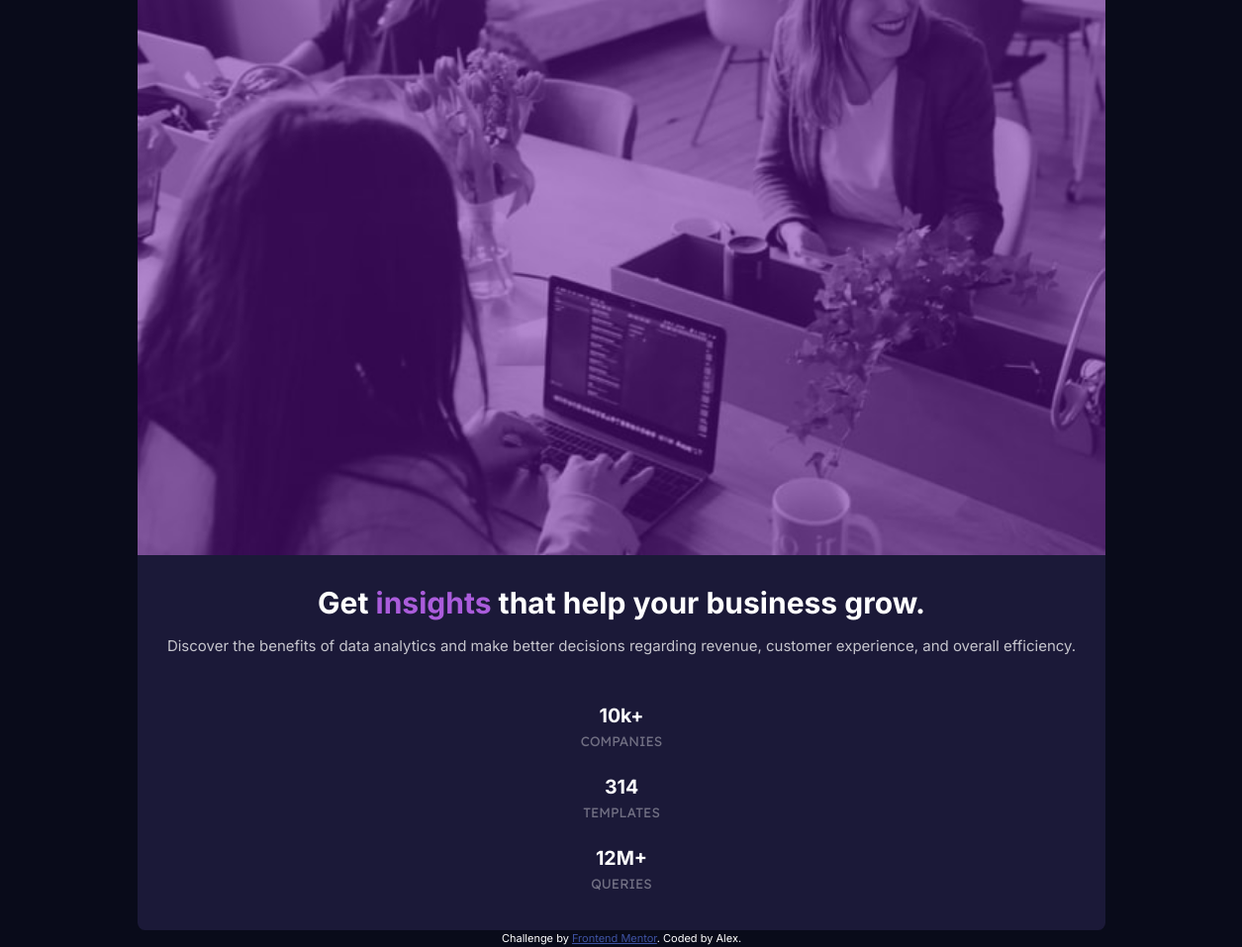
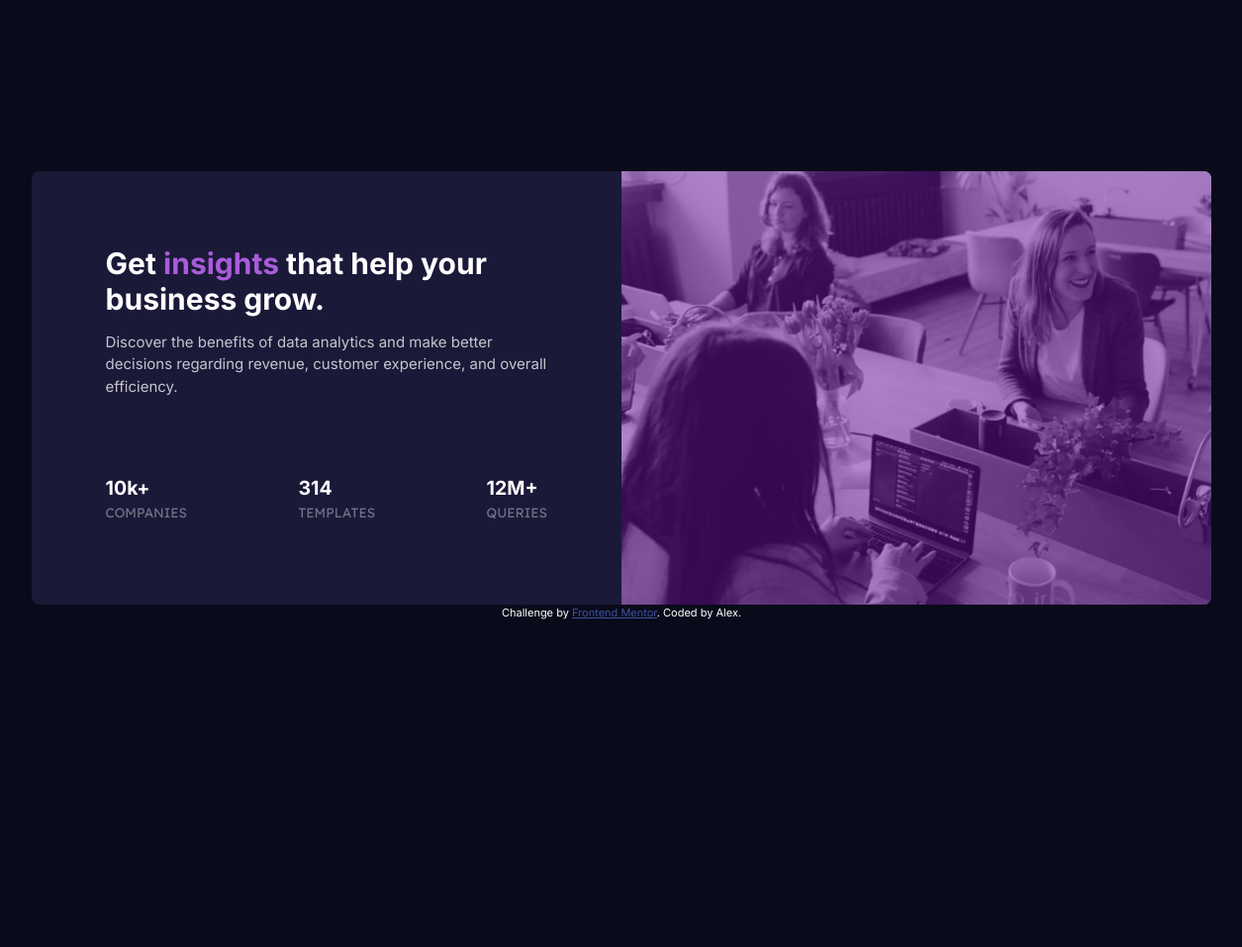
Before and after one commit to Fishlex0/stats-preview-card-component-main, a plain HTML site: page index.html in a window 1536 px wide. Shown: the whole page at 99% size, without its empty margins (140-1395 px from the left). After the commit the page ends 800 px from the top, so only its background shows below. Drawn offline with Linux system fonts and the light colour scheme.

Commit message:
Display desktop and mobile image

```diff
--- a/index.html
+++ b/index.html
@@ -62,7 +62,8 @@
       </div>
 
       <div class="card-image">
-        <img src="images/image-header-mobile.jpg" alt="People working" />
+        <img src="images/image-header-mobile.jpg" class="mobile" alt="People working" />
+        <img src="images/image-header-mobile.jpg" class="desktop" alt="People working" />
       </div>
 
     </div>
--- a/style.css
+++ b/style.css
@@ -64,18 +64,20 @@ img {
     " title "
     " description "
     " stats ";
+}
 
+.card-image { grid-area: image; }
+.card-title { grid-area: title; }
+.card-description { grid-area: description; }
+.stats { grid-area: stats; }
+
+.card {
   border-radius: .5rem;
   overflow: hidden;
 
   background-color: var(--desaturated-blue);
   text-align: center;
 }
-
-.card-image { grid-area: image; }
-.card-title { grid-area: title; }
-.card-description { grid-area: description; }
-.stats { grid-area: stats; }
 
 .card-image{
   position: relative;
@@ -95,6 +97,7 @@ img {
 .card-title {
   line-height: 1.2;
   color: var(--white);
+  font-size: clamp(2 rem, 3rem, 2rem);
 }
 
 .card-content {
@@ -124,3 +127,59 @@ img {
   font-family: var(--luxend);
   text-transform: uppercase;
 }
+
+.desktop {
+  display: none;
+}
+
+@media (min-width: 1440px) {
+  .card {
+    display: grid;
+    grid-template-columns: 1fr 1fr;
+    grid-template-areas:
+      " content image "
+  }
+
+  .card {
+    text-align: left;
+    max-width: 80%;
+    margin: 0 auto;
+  }
+
+  .card-content {
+    grid-area: content;
+    padding: 5em;
+    /* max-width: 80%; */
+
+    display: grid;
+    grid-template-rows: auto auto 1fr;
+  }
+
+  .card-title {
+    grid-row: 1 / 2;
+  }
+
+  .card-description {
+    grid-row: 2 / 3;
+  }
+
+  .stats {
+    grid-row: 3 / 4;
+    flex-direction: row;
+    align-self: end;
+    justify-content: space-between;
+  }
+
+  .card-image {
+    display: flex;
+    justify-content: space-between;
+  }
+
+  .mobile {
+    display: none;
+  }
+
+  .desktop {
+    display: block;
+  }
+}
```
